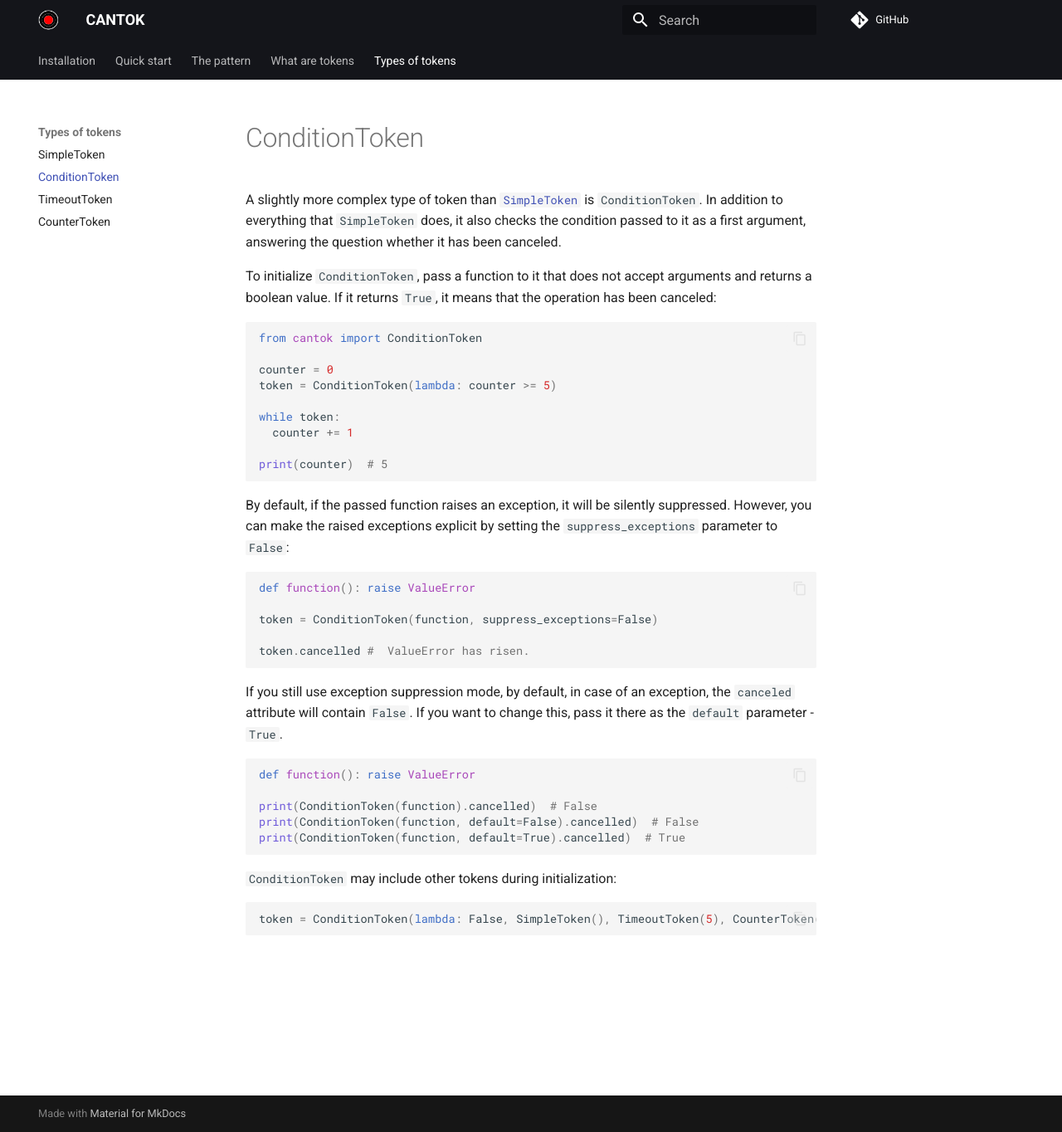
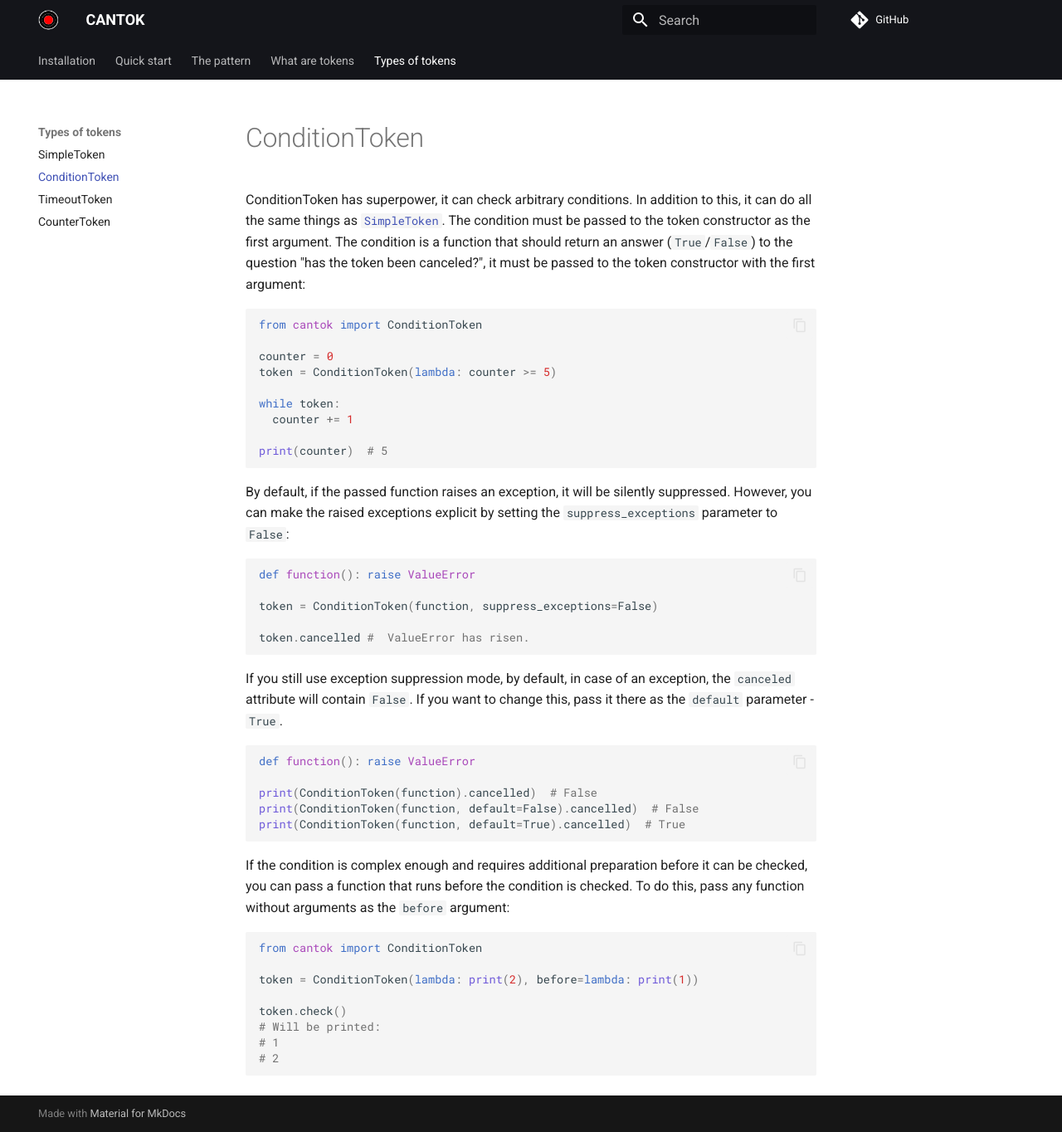
Before and after one commit to pomponchik/cantok, an MkDocs documentation site: the page built from docs/docs/types_of_tokens/ConditionToken.md, in a window 1280 px wide and 1364 px high. Shown: the whole window at 83% size. Built offline with MkDocs 1.6.1 and Material for MkDocs 9.7.7, drawn with Linux system fonts in a browser that asks for light colours; comment, search, counter and statistics services are not loaded.

Commit message:
documentation

````diff
--- a/docs/docs/types_of_tokens/ConditionToken.md
+++ b/docs/docs/types_of_tokens/ConditionToken.md
@@ -1,6 +1,4 @@
-A slightly more complex type of token than [`SimpleToken`](/types_of_tokens/SimpleToken/) is `ConditionToken`. In addition to everything that `SimpleToken` does, it also checks the condition passed to it as a first argument, answering the question whether it has been canceled.
-
-To initialize `ConditionToken`, pass a function to it that does not accept arguments and returns a boolean value. If it returns `True`, it means that the operation has been canceled:
+ConditionToken has superpower, it can check arbitrary conditions. In addition to this, it can do all the same things as [`SimpleToken`](/types_of_tokens/SimpleToken/). The condition must be passed to the token constructor as the first argument. The condition is a function that should return an answer (`True`/`False`) to the question "has the token been canceled?", it must be passed to the token constructor with the first argument:
 
 ```python
 from cantok import ConditionToken
@@ -34,8 +32,15 @@
 print(ConditionToken(function, default=True).cancelled)  # True
 ```
 
-`ConditionToken` may include other tokens during initialization:
+If the condition is complex enough and requires additional preparation before it can be checked, you can pass a function that runs before the condition is checked. To do this, pass any function without arguments as the `before` argument:
 
 ```python
-token = ConditionToken(lambda: False, SimpleToken(), TimeoutToken(5), CounterToken(20))  # Includes all additional restrictions of the passed tokens.
+from cantok import ConditionToken
+
+token = ConditionToken(lambda: print(2), before=lambda: print(1))
+
+token.check()
+# Will be printed:
+# 1
+# 2
 ```
````
